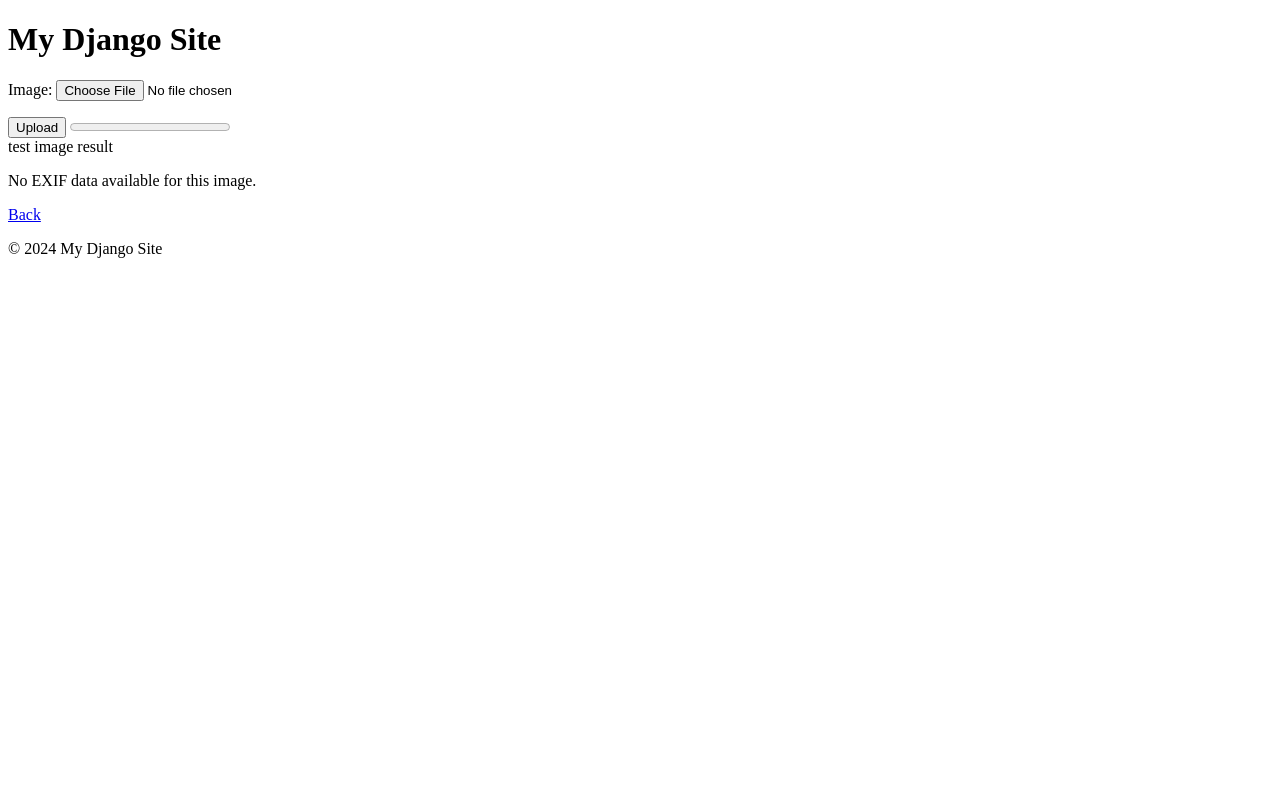
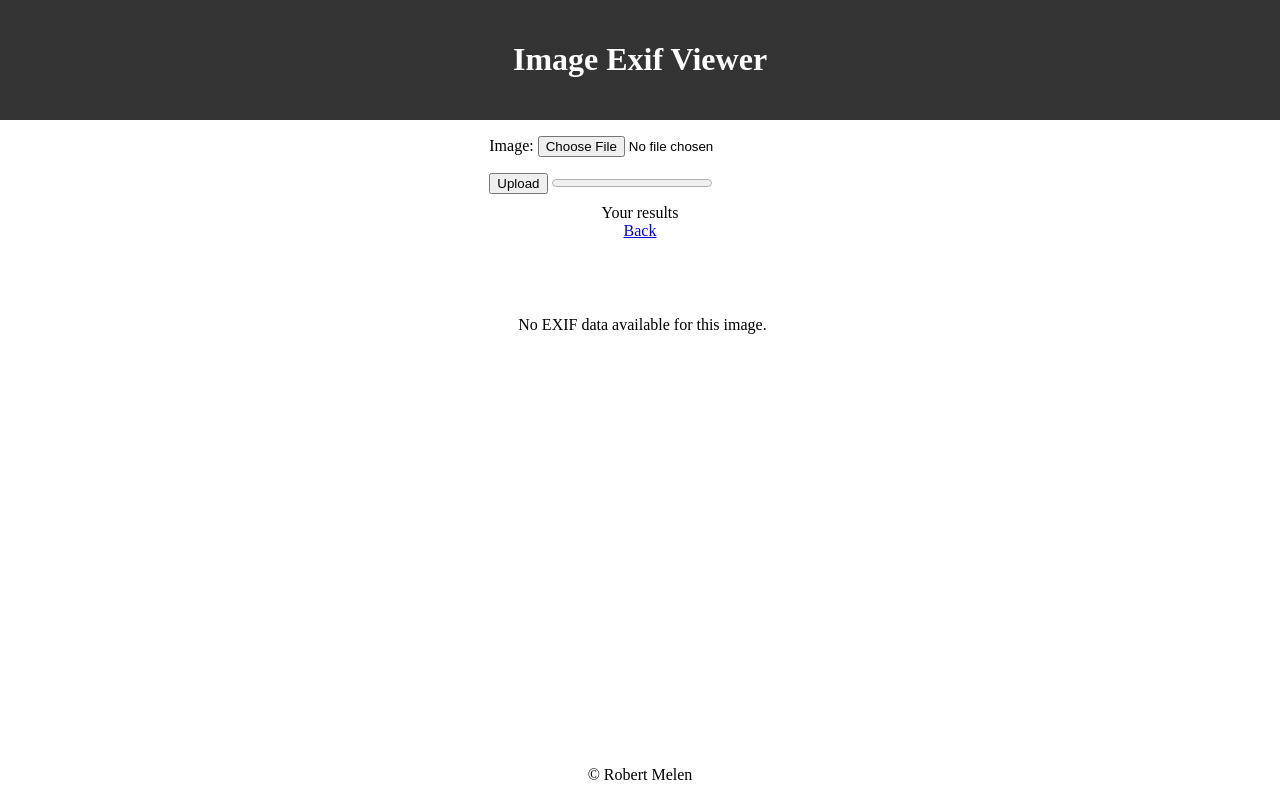
Before and after one commit to rob8624/image_upload, a Django app: template image_upload/core/templates/image_result.html in a window 1280 px wide. Run offline with Django 4.2, Linux system fonts and the light colour scheme; the template is opened without the code that fills it: values that come from a table or form of the project are taken from there, others are empty; some libraries are stand-ins or nearby versions.

Commit message:
added styling to data results

```diff
--- /dev/null
+++ b/image_upload/core/static/css/core.css
@@ -0,0 +1,82 @@
+body {
+    margin: 0;
+    padding: 0;
+    height: 100vh;
+    position: relative;
+
+
+  }
+
+  header {
+    background-color: #333;
+    color: #fff;
+    text-align: center;
+    padding: 20px;
+  }
+
+  #form-wrapper {
+    display: flex;
+    flex-direction: row;
+    justify-content: center;
+
+  }
+
+  #results-title {
+
+    display: flex;
+    justify-content: center;
+    padding: 10px;
+  }
+
+  #title-wrapper {
+
+    display: flex;
+    flex-direction: column;
+    align-items: center;
+  }
+
+  #results-wrapper {
+
+    display: flex;
+    justify-content: center;
+    flex: wrap;
+    gap: 5px;
+    padding: 50px;
+    min-width: 0;
+
+  }
+
+  #data {
+    display: flex;
+    gap: 5px;
+    flex-wrap: wrap;
+  }
+
+  #data .data-type{
+    font-weight: bold;
+  }
+
+  img {
+
+    max-width: 1000px;
+  }
+
+
+  @media screen and (max-width: 800px) {
+    #results-wrapper {
+      display: flex;
+      flex-direction: column;
+    }
+
+    img {
+       max-width: 450px;
+    }
+}
+
+  footer {
+      position: absolute;
+      bottom:0;
+      width: 100vw;
+      text-align: center;
+
+    }
--- a/image_upload/core/templates/base.html
+++ b/image_upload/core/templates/base.html
@@ -1,4 +1,4 @@
-
+{% load static %}
 <!-- base.html -->
 
 <!DOCTYPE html>
@@ -10,11 +10,12 @@
     <script src="https://unpkg.com/htmx.org@1.9.10"
     integrity="sha384-D1Kt99CQMDuVetoL1lrYwg5t+9QdHe7NLX/SoJYkXDFfX37iInKRy5xLSi8nO7UC"
     crossorigin="anonymous"></script>
+    <link rel="stylesheet" href="{% static 'css/core.css' %}">
 </head>
 <body>
 
     <header>
-        <h1>{% block header %}My Django Site{% endblock %}</h1>
+        <h1>{% block header %}Image Exif Viewer{% endblock %}</h1>
         <!-- Add your header content here -->
     </header>
 
@@ -24,7 +25,7 @@
 
     <footer>
         <!-- Add your footer content here -->
-        <p>&copy; 2024 My Django Site</p>
+        <p>&copy; Robert Melen</p>
     </footer>
     <script>
         document.body.addEventListener('htmx:configRequest', (event) => {
--- a/image_upload/core/templates/core_upload.html
+++ b/image_upload/core/templates/core_upload.html
@@ -1,4 +1,4 @@
 {% extends 'base.html' %}
-{% block content%}
+{% block content %}
 {% include 'image_form.html' %}
 {% endblock %}
--- a/image_upload/core/templates/image_form.html
+++ b/image_upload/core/templates/image_form.html
@@ -1,3 +1,4 @@
+<div id="form-wrapper">
         <form id='upload-form'
         hx-encoding='multipart/form-data'
         enctype="multipart/form-data"
@@ -20,3 +21,4 @@ hx-on::after-request="if(event.detail.successful) { this.reset(); document.query
             htmx.find('#progress').setAttribute('value', evt.detail.loaded/evt.detail.total * 100)
             });
         </script>
+</div>
--- a/image_upload/core/templates/image_result.html
+++ b/image_upload/core/templates/image_result.html
@@ -3,20 +3,36 @@
 {% block content %}
 
 {% include 'image_form.html' %}
+<div id="results-title">
+    <div id="title-wrapper">
+        <div>Your results</div>
 
+        <a hx-boost="true" href="{% url 'upload' %}">Back</a>
+    </div>
+
+</div>
+
+<div id="results-wrapper">
     <div id="image-result">
-test image result
+
             <img src='{{ image.image.url }}'>
     </div>
+    <div>
         {% if image_exif_data %}
             <h3>EXIF Data:</h3>
-    <ul>
+
+                <div id="data">
                 {% for key, value in image_exif_data.items %}
-            <li><strong>{{ key }}:</strong> {{ value }}</li>
+                    <span class="data-type">{{ key }}:</span>
+                    <span>{{ value }}</span>
+                    <span>|</span>
                 {% endfor %}
-    </ul>
+                </div>
+
         {% else %}
             <p>No EXIF data available for this image.</p>
         {% endif %}
-<a hx-boost="true" href="{% url 'upload' %}">Back</a>
+
+    </div>
+</div>
     {% endblock %}
--- a/image_upload/core/views.py
+++ b/image_upload/core/views.py
@@ -30,7 +30,7 @@ def show_image(request, image_id):
         image = Uploaded_Image.objects.get(id=image_id)
     except Uploaded_Image.DoesNotExist:
         return HttpResponse("Image not found", status=404)
-
+    image_exif_data = {}
     if image.exif_data:
         image_exif_data = json.loads(image.exif_data)
 
--- a/image_upload/image_upload/urls.py
+++ b/image_upload/image_upload/urls.py
@@ -23,4 +23,7 @@ from django.conf.urls.static import static
 urlpatterns = [
     path('admin/', admin.site.urls),
     path('', include('core.urls')),
-] + static(settings.MEDIA_URL, document_root=settings.MEDIA_ROOT)
+] +  (
+        static(settings.MEDIA_URL, document_root=settings.MEDIA_ROOT) +
+        static(settings.STATIC_URL, document_root=settings.STATIC_ROOT)
+        )
```
Also changed, not shown: image_upload/db.sqlite3. Lines whose indentation alone changed are shown as unchanged.
